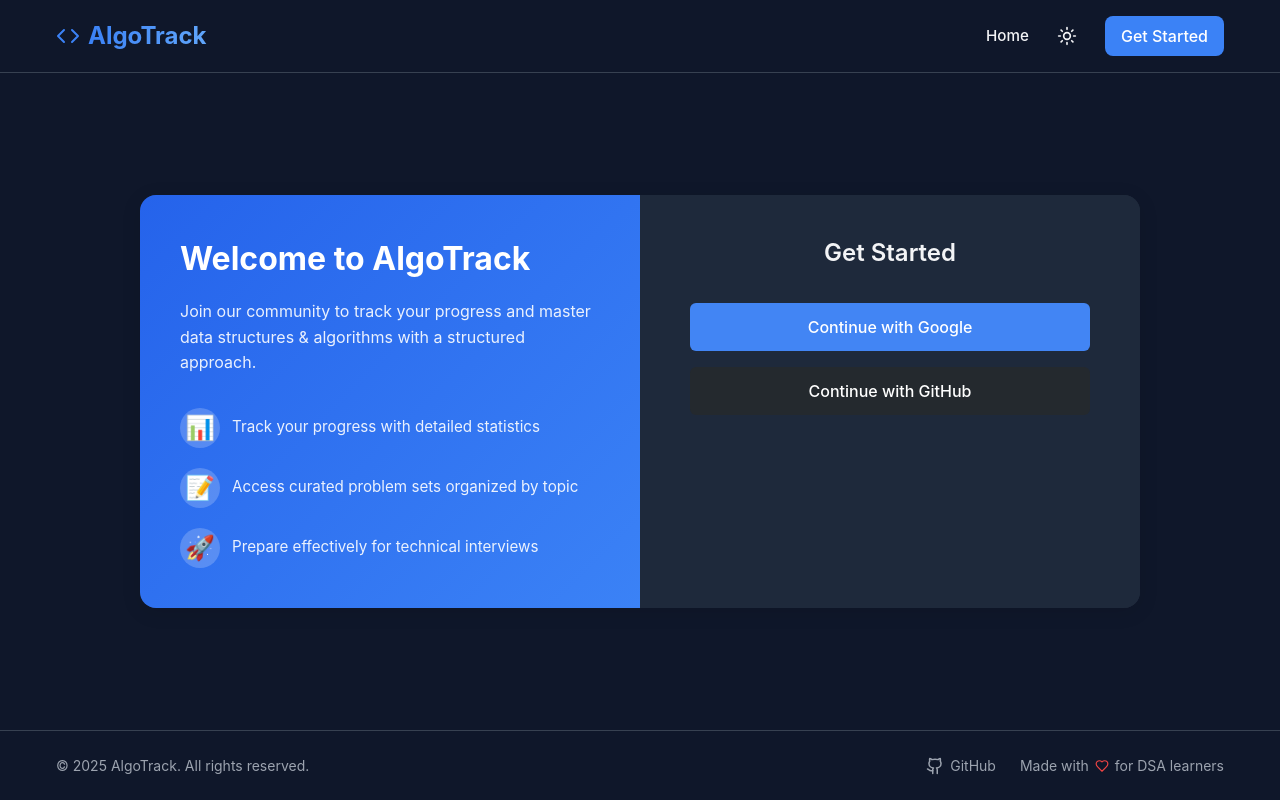
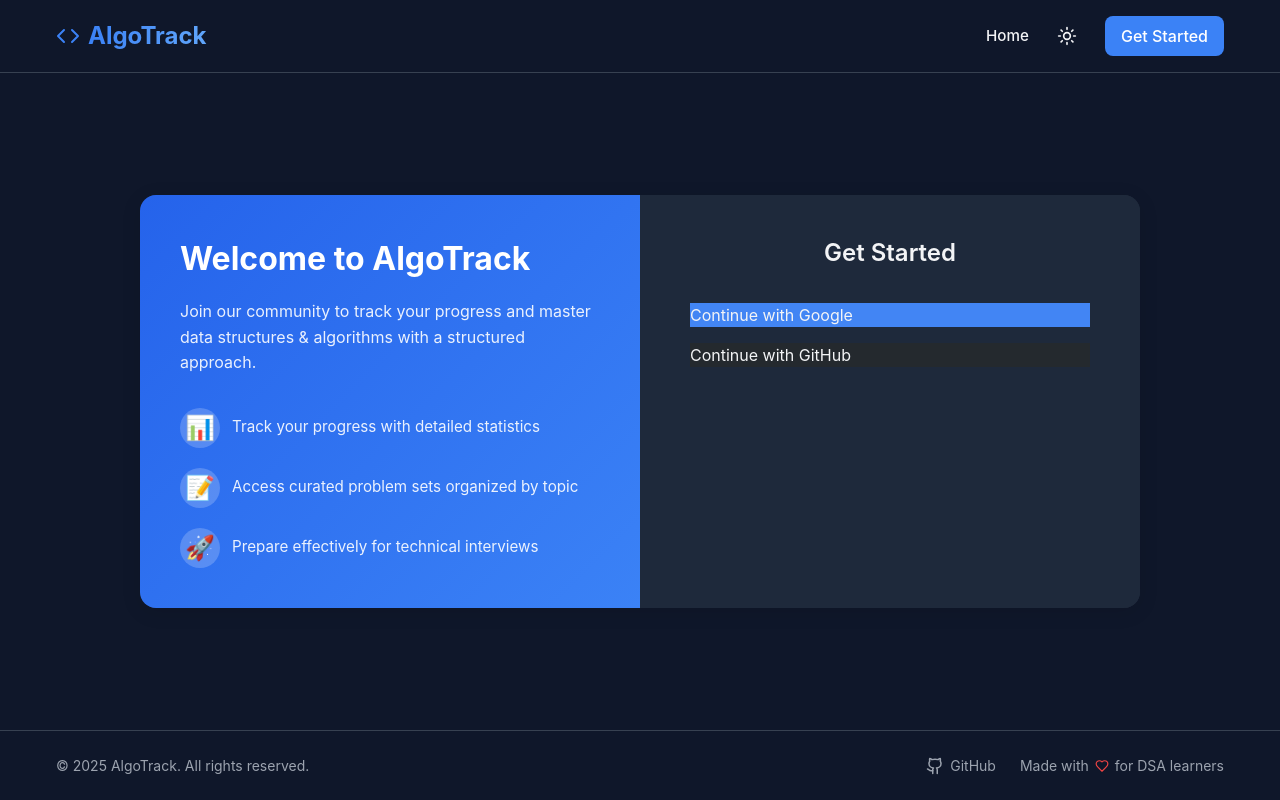
Before and after one commit to shivan2004/algo-track-frontend, a React (Vite) app: page /auth in a window 1280 px wide. Built offline with nearby package versions, Linux system fonts and the light colour scheme; no server answers.

Commit message:
added API url instead of loaclhost to google and github buttons

```diff
--- a/src/pages/AuthPage.jsx
+++ b/src/pages/AuthPage.jsx
@@ -4,6 +4,7 @@
 import Header from '../components/Header';
 import Footer from '../components/Footer';
 import './AuthPages.css';
+import {API_URL} from "../services/api.js";
 
 const AuthPage = () => {
     const { isAuthenticated, isAdmin } = useContext(AuthContext);
@@ -51,11 +52,11 @@
                             <h2 className="auth-form-title">Get Started</h2>
 
                             <div className="oauth-buttons">
-                                <a href="http://localhost:8080/oauth2/authorization/google" className="oauth-button google-btn">
+                                <a href={`${API_URL}/oauth2/authorization/google`} className="auth-submit-button google-btn">
                                     Continue with Google
                                 </a>
 
-                                <a href="http://localhost:8080/oauth2/authorization/github" className="oauth-button github-btn">
+                                <a href={`${API_URL}/oauth2/authorization/github`} className="auth-submit-button github-btn">
                                     Continue with GitHub
                                 </a>
                             </div>
```
